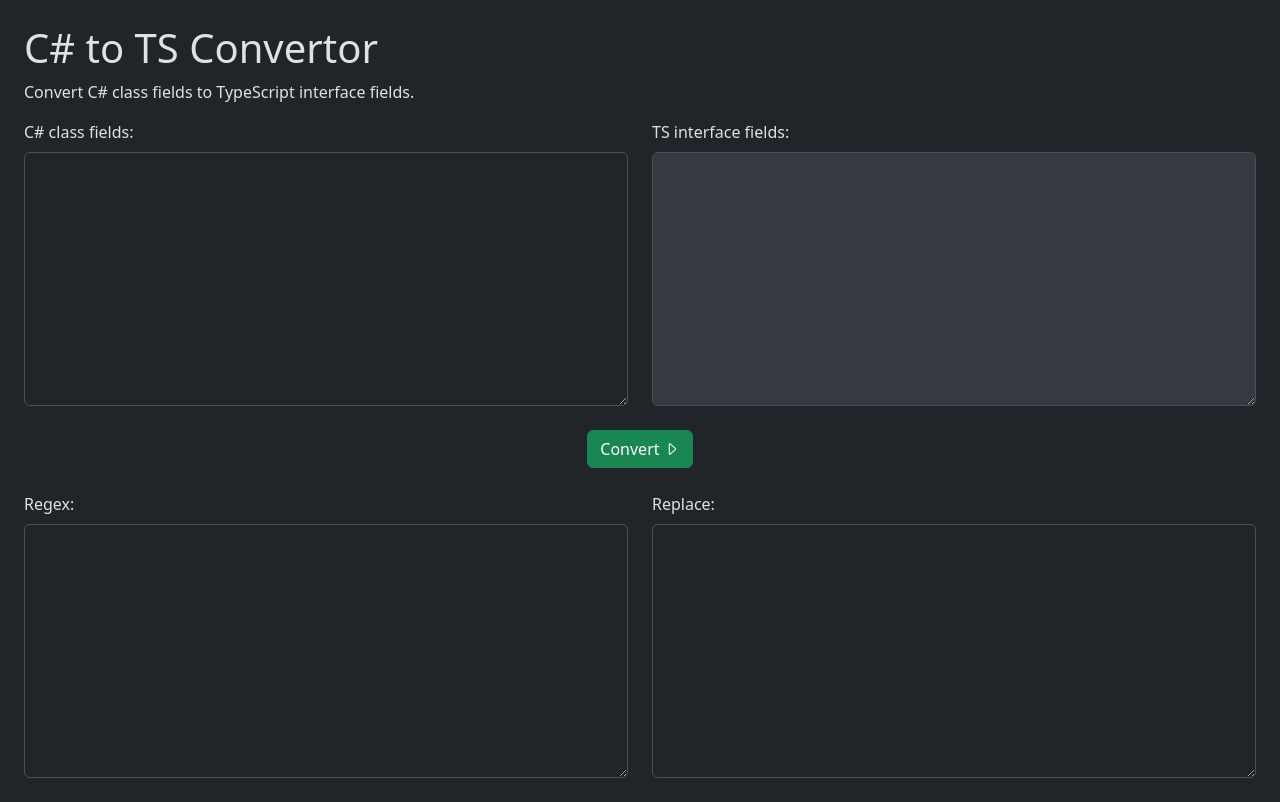
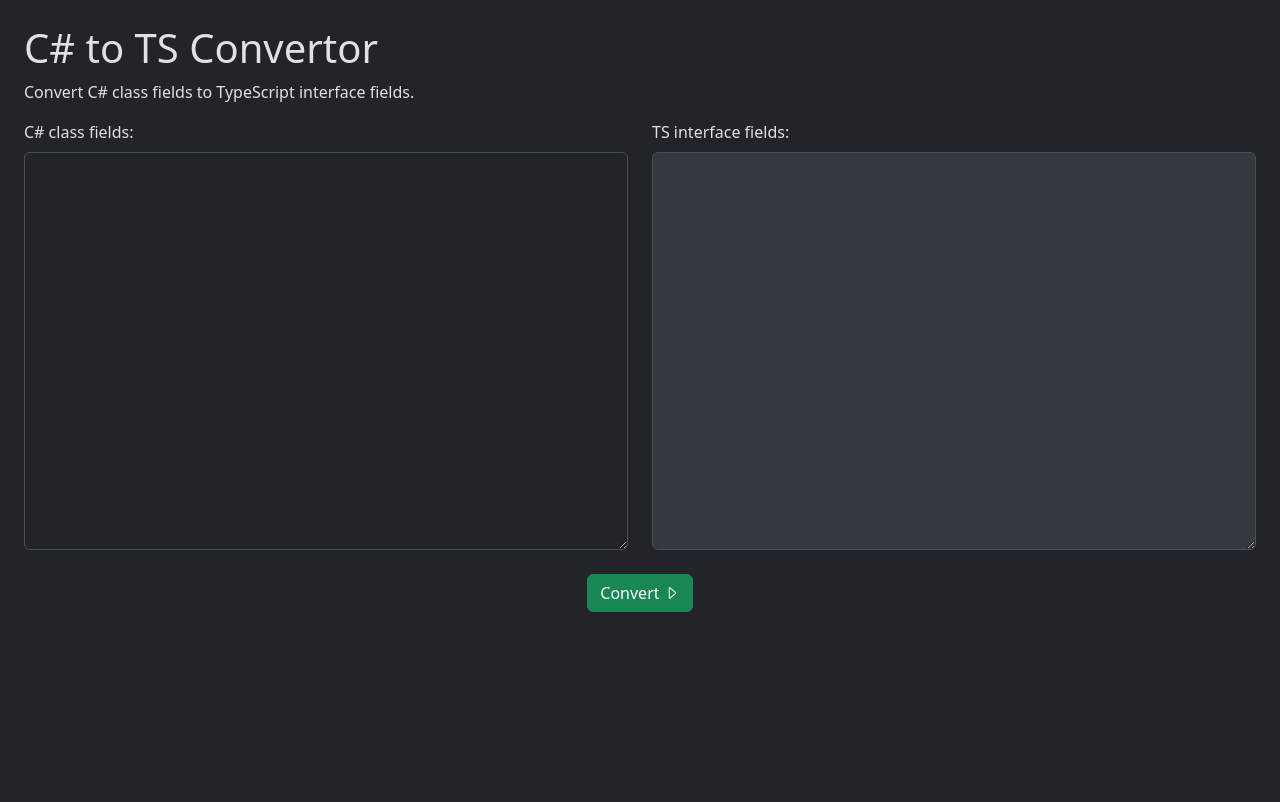
Before and after one commit to IPdotSetAF/CodeChef, an Angular app: page /cs2ts in a window 1280 px wide. Built offline with nearby package versions, Linux system fonts and the light colour scheme.

Commit message:
made textareas code-y

```diff
--- a/src/app/app.routes.ts
+++ b/src/app/app.routes.ts
@@ -7,7 +7,7 @@ export const routes: Routes = [
     { path: '', redirectTo: "home", pathMatch: "full" },
 
     { path: 'home', title: "CodeChef", component: HomeComponent },
-    { path: 'cs2ts', title: "C# 2 TS • CodeChef", component: Cs2tsComponent },
+    { path: 'cs2ts', title: "C# to TS • CodeChef", component: Cs2tsComponent },
 
     { path: '**', title: "Not Found • CodeChef", component: NotFoundComponent },
 ];
--- a/src/app/cs2ts/cs2ts.component.html
+++ b/src/app/cs2ts/cs2ts.component.html
@@ -7,23 +7,27 @@
     <div class="row">
         <div class="col-md-6">
             <label for="csharp-code" class="form-label">C# class fields:</label>
-            <textarea class="form-control" id="csharp-code" rows="10" (input)="inputDebouncer.next(csModel)"
+            <code>
+                <textarea class="form-control" id="csharp-code" rows="16" (input)="inputDebouncer.next(csModel)"
                 [(ngModel)]="csModel"></textarea>
+            </code>
+            <br />
         </div>
         <div class="col-md-6">
             <label for="ts-code" class="form-label">TS interface fields:</label>
-            <textarea class="form-control" id="ts-code" rows="10" disabled="true" [ngModel]="tsModel"></textarea>
+            <code>
+                <textarea class="form-control" id="ts-code" rows="16" disabled="true" [ngModel]="tsModel"></textarea>
+            </code>
+            <br />
         </div>
     </div>
-
-    <br />
 
     <div class="row">
         <div class="col-12 d-flex justify-content-center">
             <button class="btn btn-success" (click)="convert()">Convert <i class="bi bi-caret-right"></i></button>
         </div>
     </div>
-
+    <!--
     <br />
 
     <div class="row">
@@ -35,5 +39,5 @@
             <label class="form-label">Replace:</label>
             <textarea class="form-control" rows="10" [(ngModel)]="replace"></textarea>
         </div>
-    </div>
+    </div> -->
 </div>
```
